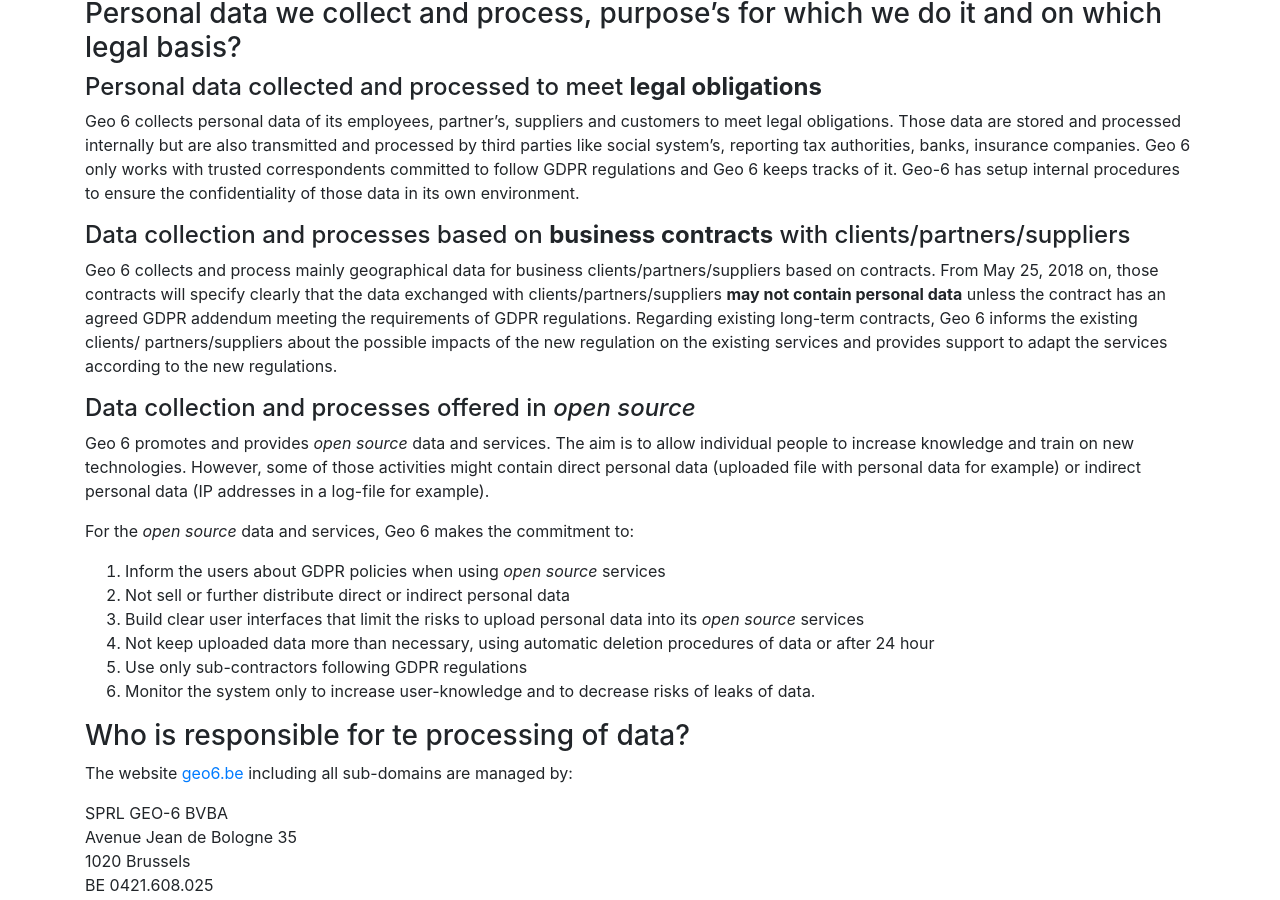
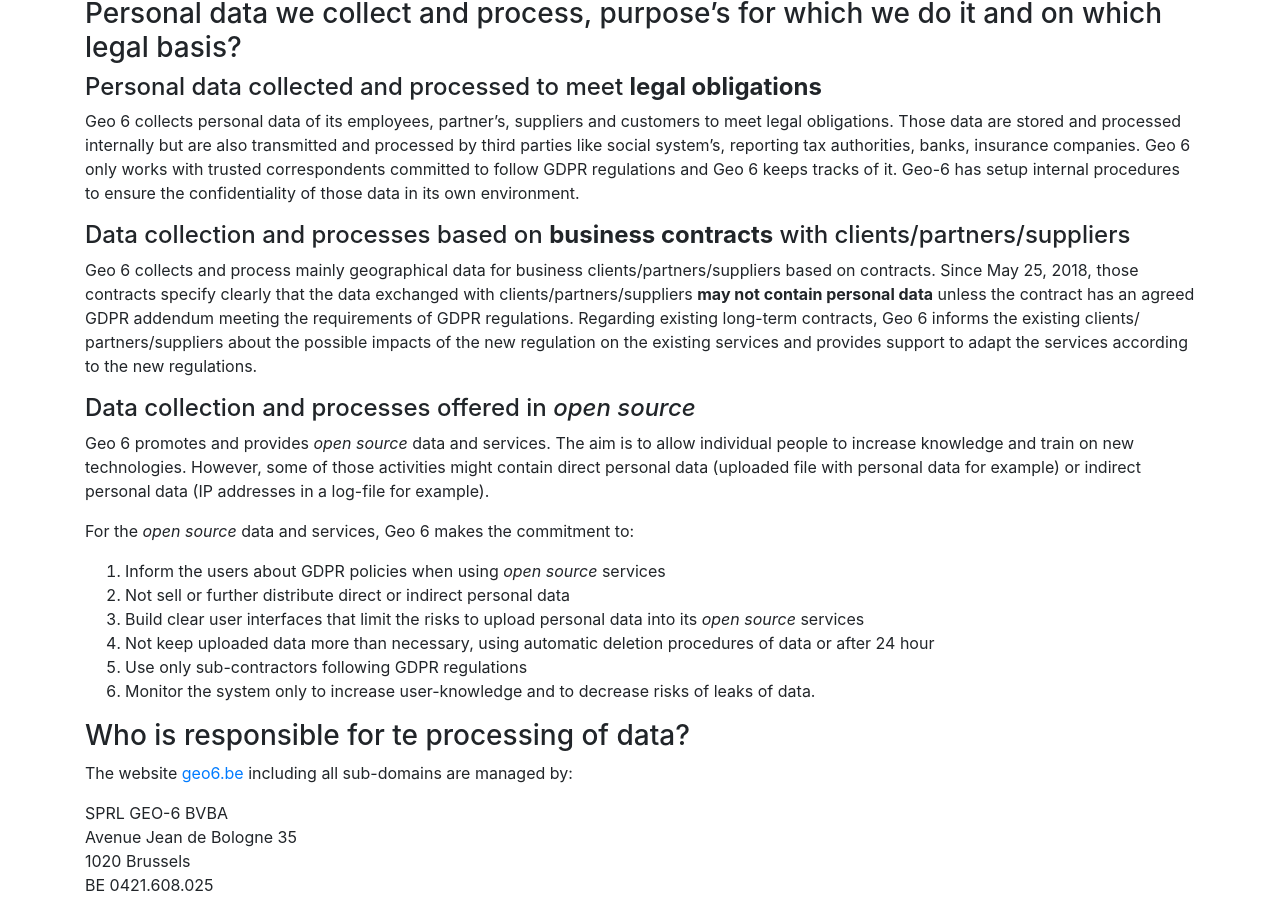
Before and after one commit to geo6/website, a Jekyll site: the page built from privacy.md, in a window 1280 px wide and 900 px high, scrolled down 330 px. Built offline with Jekyll 4.4.1, drawn with Linux system fonts in a browser that asks for light colours; nearby versions of some CDN libraries.

Commit message:
Update privacy.md

```diff
--- a/privacy.md
+++ b/privacy.md
@@ -19,7 +19,7 @@ Geo 6 collects personal data of its employees, partner’s, suppliers and custom
 
 #### Data collection and processes based on **business contracts** with clients/partners/suppliers
 
-Geo 6 collects and process mainly geographical data for business clients/partners/suppliers based on contracts. From May 25, 2018 on, those contracts will specify clearly that the data exchanged with clients/partners/suppliers **may not contain personal data** unless the contract has an agreed GDPR addendum meeting the requirements of GDPR regulations. Regarding existing long-term contracts, Geo 6 informs the existing clients/ partners/suppliers about the possible impacts of the new regulation on the existing services and provides support to adapt the services according to the new regulations.
+Geo 6 collects and process mainly geographical data for business clients/partners/suppliers based on contracts. Since May 25, 2018, those contracts specify clearly that the data exchanged with clients/partners/suppliers **may not contain personal data** unless the contract has an agreed GDPR addendum meeting the requirements of GDPR regulations. Regarding existing long-term contracts, Geo 6 informs the existing clients/ partners/suppliers about the possible impacts of the new regulation on the existing services and provides support to adapt the services according to the new regulations.
 
 #### Data collection and processes offered in *open source*
 
```
